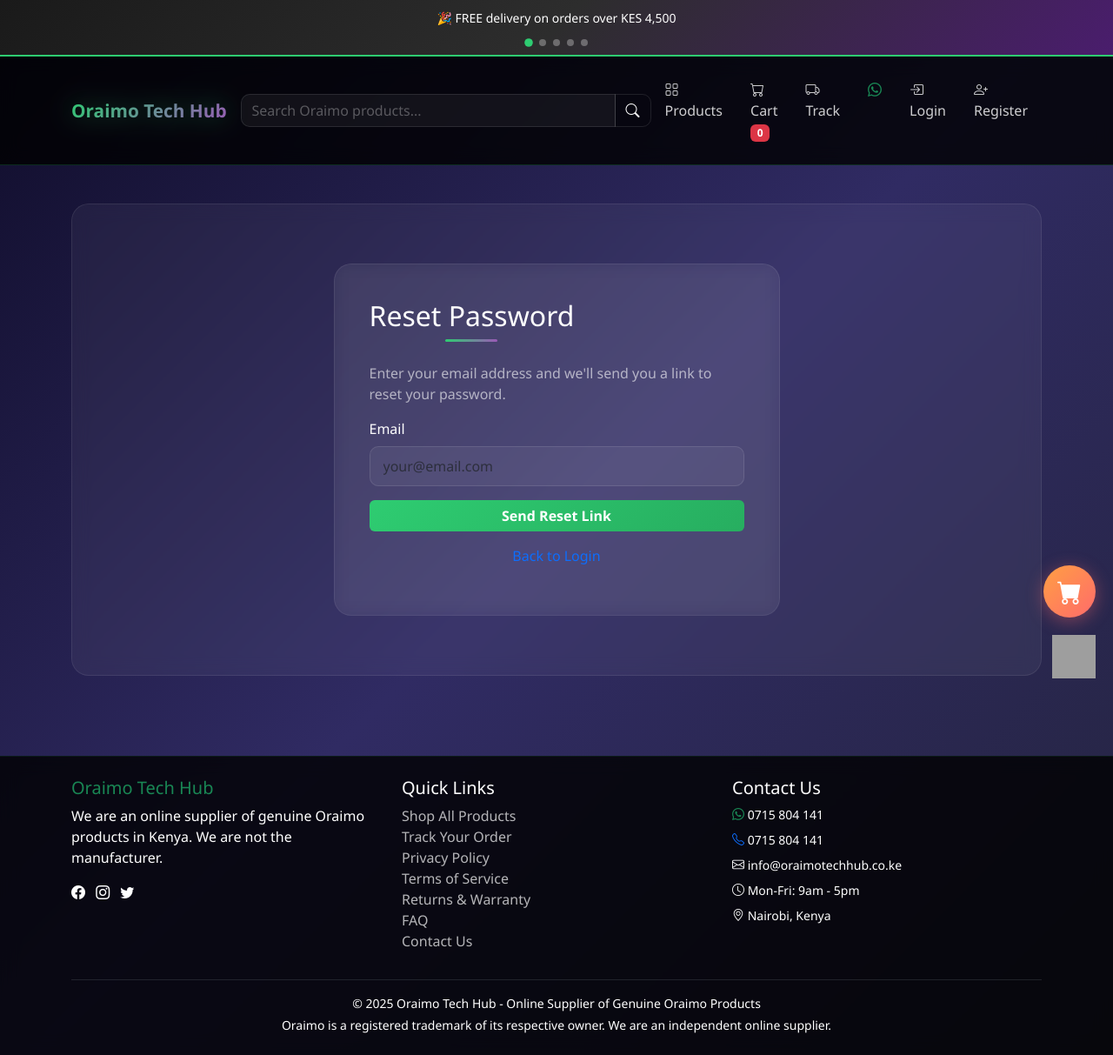
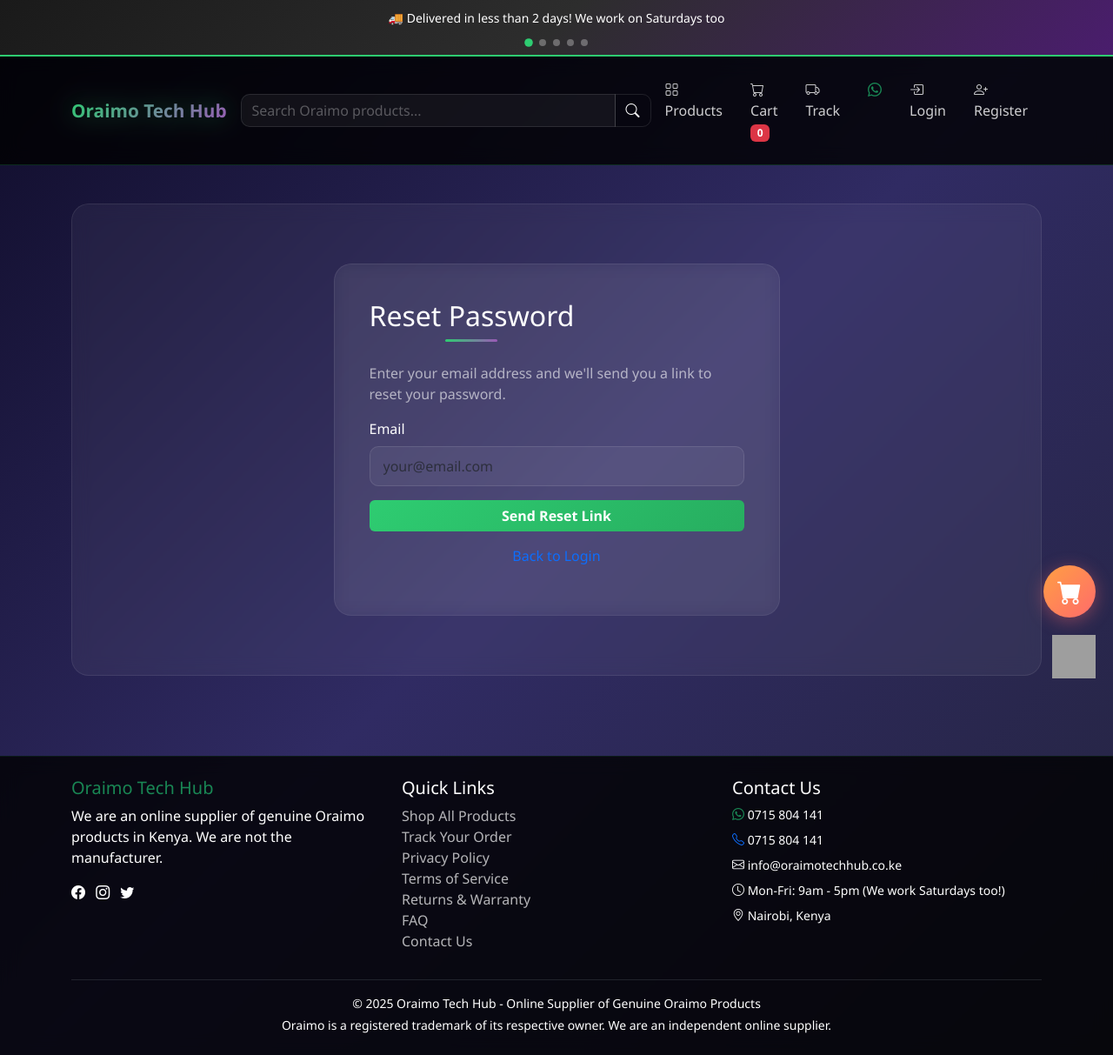
Before and after one commit to tthoronjo-dotcom/oraimo-tech-hub, a Django app: page /accounts/password-reset/ in a window 1280 px wide. Shown: the whole page at 87% size. Run offline with Django 5.2, Linux system fonts and the light colour scheme; parts of the project's set-up code (start-up, migrations or seed data) failed here and were passed over; grey boxes are pictures that could not be loaded.

Commit message:
Update banner: delivery in 2 days, work on Saturdays

```diff
--- a/templates/base.html
+++ b/templates/base.html
@@ -1195,9 +1195,9 @@
     <div class="delivery-banner">
         <div class="container">
             <div class="banner-slider" id="bannerSlider">
-                <div class="banner-slide active">🎉 FREE delivery on orders over KES 4,500</div>
+                <div class="banner-slide active">🚚 Delivered in less than 2 days! We work on Saturdays too</div>
+                <div class="banner-slide">🎉 FREE delivery on orders over KES 4,500</div>
                 <div class="banner-slide">📍 FREE delivery within Nairobi CBD</div>
-                <div class="banner-slide">⏱️ Delivered within 2 business days</div>
                 <div class="banner-slide">💳 Pay on Delivery - Cash or M-Pesa</div>
                 <div class="banner-slide">🛒 Shop Now! Premium Oraimo Products</div>
             </div>
@@ -1354,8 +1354,7 @@
                             <a href="mailto:info@oraimotechhub.co.ke" class="text-white text-decoration-none">info@oraimotechhub.co.ke</a>
                         </li>
                         <li class="mb-2">
-                            <i class="bi bi-clock"></i> Mon-Fri: 9am - 5pm
-                        </li>
+                            <i class="bi bi-clock"></i> Mon-Fri: 9am - 5pm (We work Saturdays too!)</li>
                         <li class="mb-2">
                             <i class="bi bi-geo-alt"></i> Nairobi, Kenya
                         </li>
@@ -1946,7 +1945,7 @@
                 });
             }
 
-            // ===== BANNER SLIDER =====
+            // ===== BANNER SLIDER - AUTO SLIDE =====
             const slides = document.querySelectorAll('.banner-slide');
             const totalSlides = slides.length;
             let currentIndex = 0;
@@ -1967,18 +1966,27 @@
             });
 
             const bannerSlider = document.getElementById('bannerSlider');
-            bannerSlider.parentNode.insertBefore(dotsContainer, bannerSlider.nextSibling);
+            if (bannerSlider) {
+                bannerSlider.parentNode.insertBefore(dotsContainer, bannerSlider.nextSibling);
+            }
 
             function goToSlide(index) {
+                // Remove active class from all slides
                 slides.forEach((slide) => {
                     slide.classList.remove('active');
                 });
-                slides[index].classList.add('active');
-
+
+                // Add active class to current slide
+                if (slides[index]) {
+                    slides[index].classList.add('active');
+                }
+
+                // Update dots
                 const dots = document.querySelectorAll('.banner-dot');
                 dots.forEach((dot, i) => {
                     dot.classList.toggle('active', i === index);
                 });
+
                 currentIndex = index;
             }
 
@@ -1989,19 +1997,26 @@
 
             function resetTimer() {
                 clearInterval(slideInterval);
+                // Start auto-slide every 4 seconds
                 slideInterval = setInterval(nextSlide, 4000);
             }
 
+            // Start auto-slide if more than 1 slide
             if (totalSlides > 1) {
+                // Start with first slide active
+                goToSlide(0);
+                // Start auto-slide timer
                 slideInterval = setInterval(nextSlide, 4000);
             }
 
+            // Pause on hover
             const banner = document.querySelector('.delivery-banner');
             if (banner) {
                 banner.addEventListener('mouseenter', function() {
                     clearInterval(slideInterval);
                 });
                 banner.addEventListener('mouseleave', function() {
+                    // Resume auto-slide after hover
                     slideInterval = setInterval(nextSlide, 4000);
                 });
             }
```
